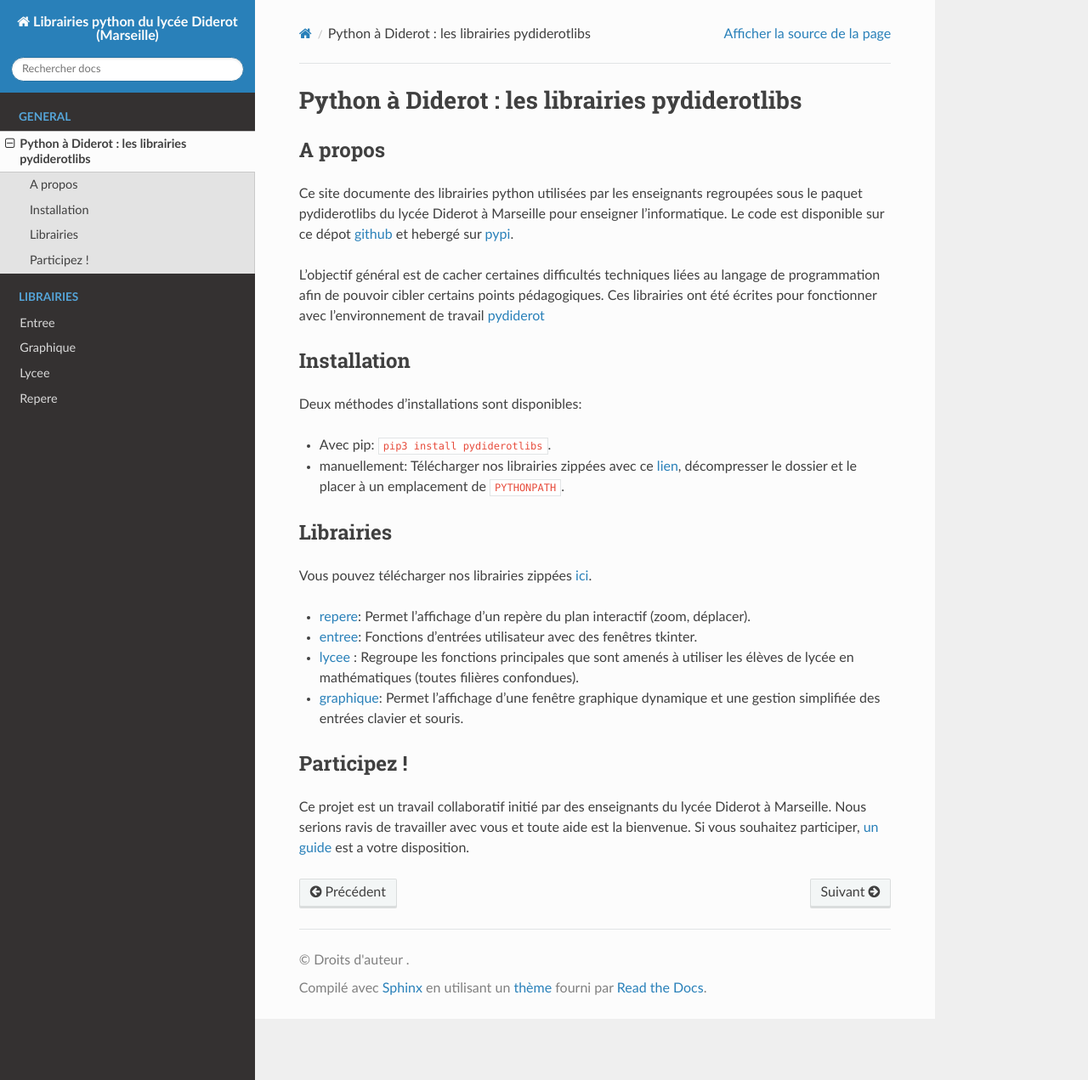
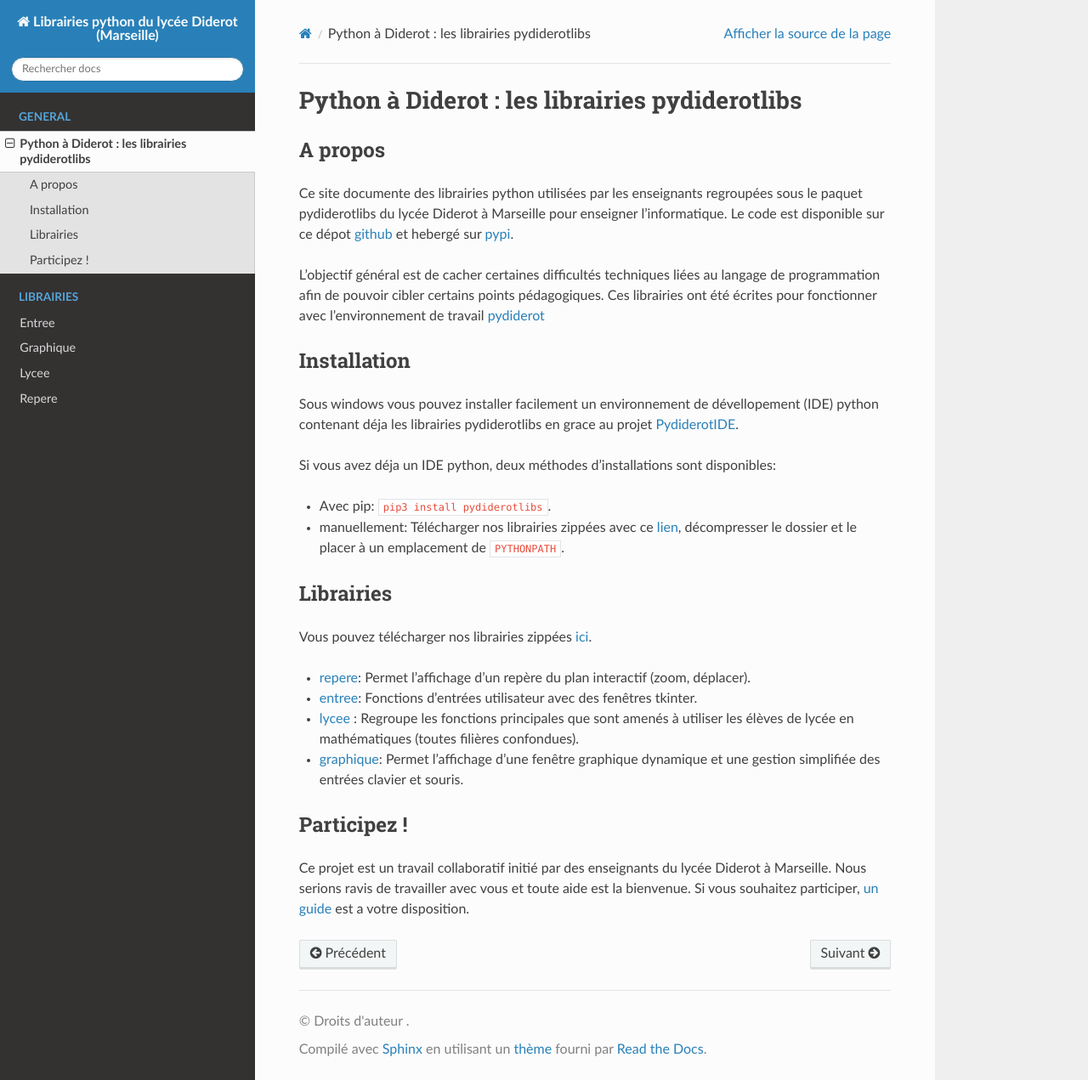
Before and after one commit to Pydiderot/pydiderotlibs, a Sphinx documentation site: the page built from docs/index.md, in a window 1280 px wide and 1271 px high. Shown: the whole window at 85% size. Built offline with Sphinx 7.4.7 and the Read the Docs theme 2.0.0, drawn with Linux system fonts in a browser that asks for light colours.

Commit message:
Lien pydiderot pour installation des librairies.

```diff
--- a/docs/index.md
+++ b/docs/index.md
@@ -5,7 +5,10 @@ Ce site documente des librairies python utilisées par les enseignants regroupé
 L'objectif général est de cacher certaines difficultés techniques liées au langage de programmation afin de pouvoir cibler certains points pédagogiques. Ces librairies ont été écrites pour fonctionner avec l'environnement de travail [pydiderot](https://pydiderot.readthedocs.io)
 
 ## Installation
-Deux méthodes d'installations sont disponibles:
+
+Sous windows vous pouvez installer facilement un environnement de dévellopement (IDE) python contenant déja les librairies pydiderotlibs en grace au projet [PydiderotIDE](https://pydiderot.readthedocs.io/).
+
+Si vous avez déja un IDE python, deux méthodes d'installations sont disponibles:
 - Avec pip: `pip3 install pydiderotlibs`.
 
 - manuellement: Télécharger nos librairies zippées avec ce [lien](_static/pydiderotlibs.zip), décompresser le dossier et le placer à un emplacement de `PYTHONPATH`.
```
